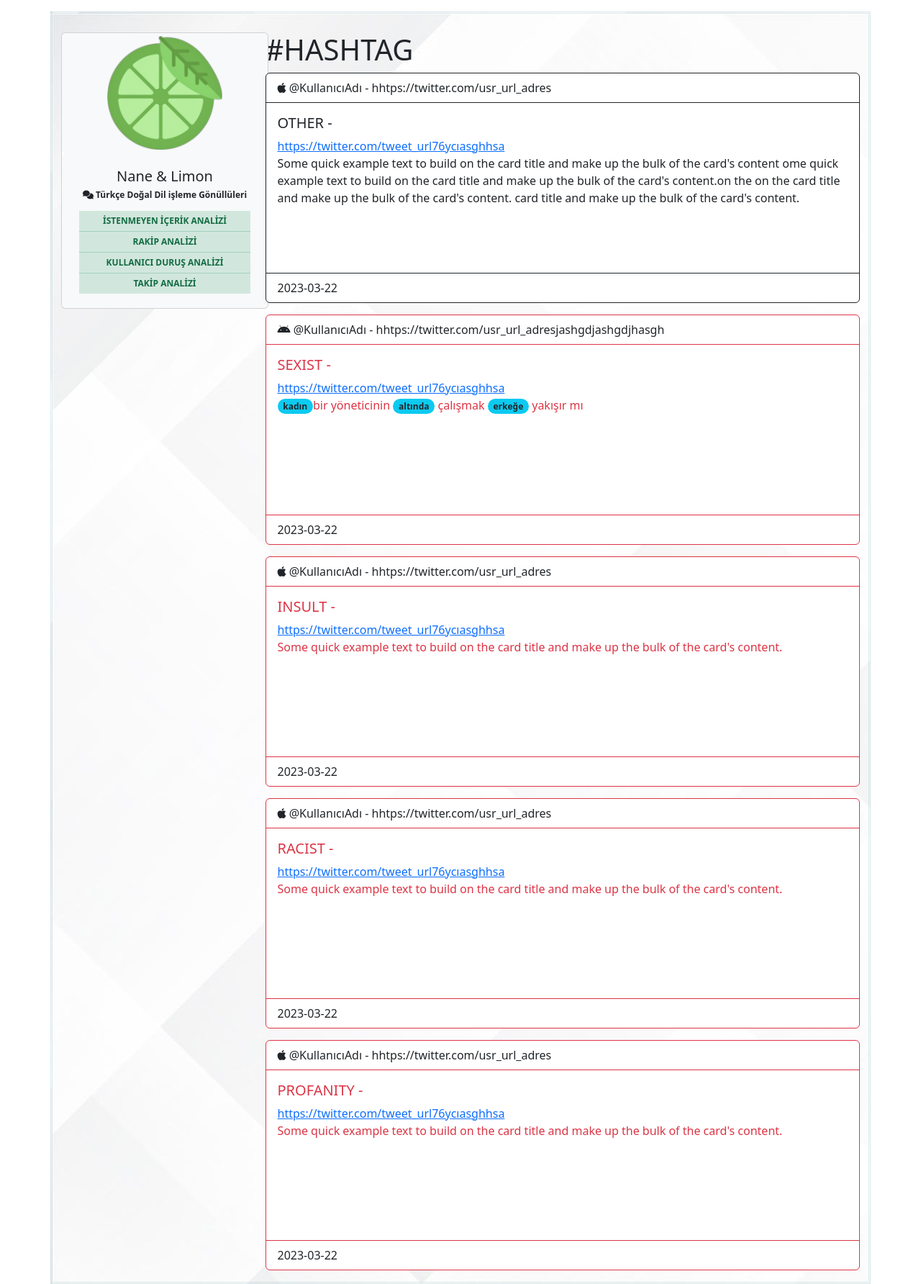
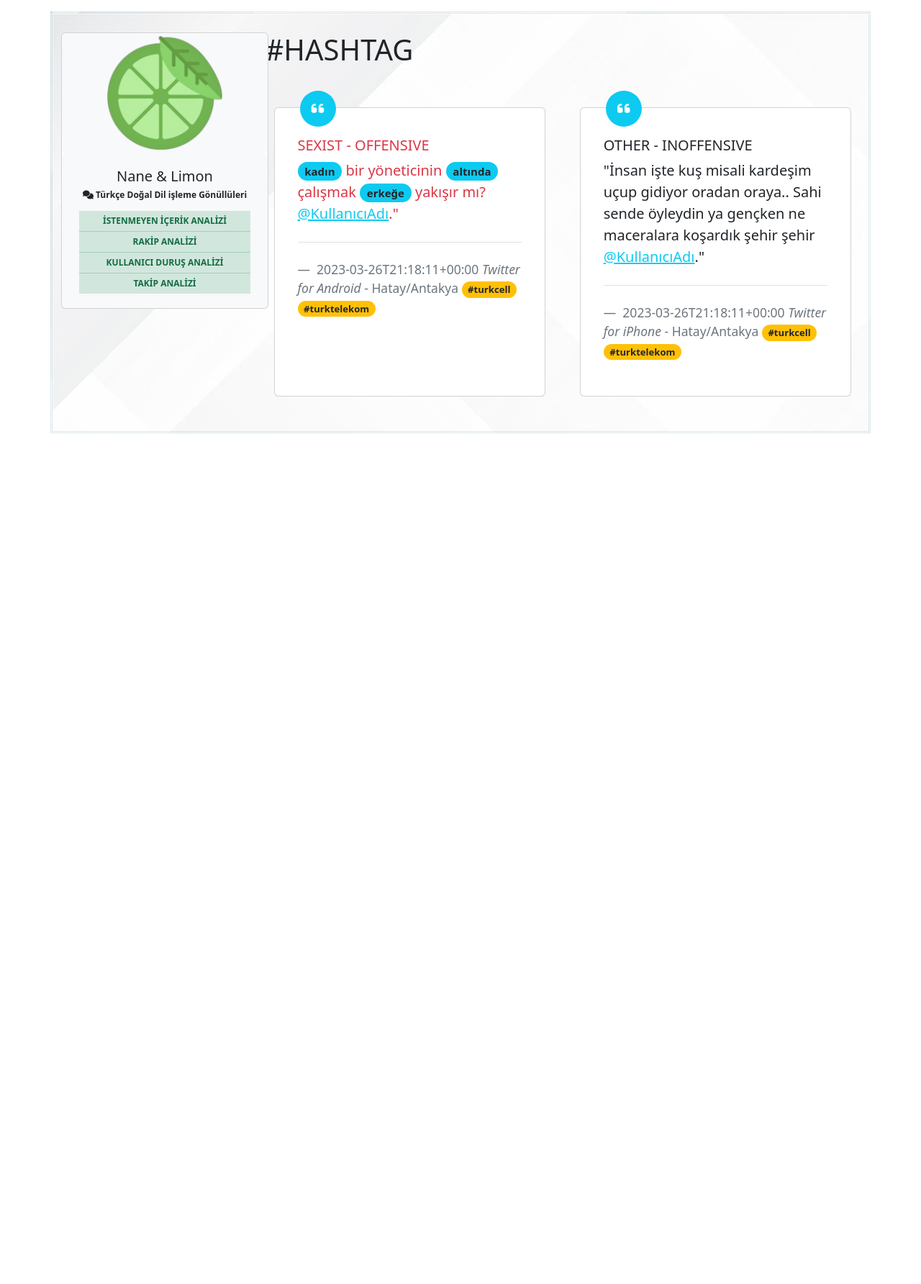
Before and after one commit to nanelimon-organization/social-content-analysis-app, a Flask app: page / in a window 1280 px wide. Shown: the part 56-1840 px from the top of the page at 72% size. After the commit the page ends 658 px from the top, so only its background shows below. Run offline with Flask 2, Linux system fonts and the light colour scheme; some libraries are stand-ins or nearby versions.

Commit message:
feature/new card themas

```diff
--- a/app.py
+++ b/app.py
@@ -7,8 +7,11 @@ app = Flask(__name__)
 
 @app.route('/', methods=['GET'])
 def index():
-    text = '@KullanıcıAdı - hhtps://twitter.com/usr_url_adres'
-    return render_template('index.html', text=text, tarih=datetime.date.today())
+    hashtags= ['turkcell', 'turktelekom']
+    username='@KullanıcıAdı'
+    publish_date= '2023-03-26T21:18:11+00:00'
+
+    return render_template('index.html', hashtags=hashtags, tarih=datetime.date.today(), username=username,publish_date=publish_date)
 
 
 if __name__ == '__main__':
--- a/static/style.css
+++ b/static/style.css
@@ -1,4 +1,22 @@
-.container{
+.container_main{
 	background-image: url(img/4940019.jpg);
 	background-repeat: repeat;
 }
+
+.blockquote-custom {
+  position: relative;
+  font-size: 1.1rem;
+}
+
+
+.blockquote-custom-icon {
+  width: 50px;
+  height: 50px;
+  border-radius: 50%;
+  display: flex;
+  align-items: center;
+  justify-content: center;
+  position: absolute;
+  top: -40px;
+  left: 19px;
+}
--- a/templates/index.html
+++ b/templates/index.html
@@ -1,72 +1,47 @@
-{% extends "layout.html" %}
-
-{% block title %}homepage{% endblock %}
-
-{% block content %}
-
-    <h1>#HASHTAG</h1>
-
-    <div class="row">
-        <div class="col-12">
-            <div class="card border-dark mb-3" style="height: 20rem;">
-              <div class="card-header bg-transparent border-dark"><i class="fa-brands fa-apple"></i> {{ text }}</div>
-              <div class="card-body text-dark">
-                <h5 class="card-title">OTHER -</h5> <span><a href="#">https://twitter.com/tweet_url76ycıasghhsa </a></span>
-                <p class="card-text">Some quick example text to build on the card title and make up the bulk of the card's content
-                    ome quick example text to build on the card title and make up the bulk of the card's content.on the
-                    on the card title and make up the bulk of the card's content. card title and make up the bulk of the card's content.</p>
+{% extends "layout.html" %} {% block title %}homepage{% endblock %} {% block content %} <h1>#HASHTAG</h1>
+<div class="row">
+  <div class="col-6">
+    <div class="container">
+      <section class="mx-auto my-5">
+        <div class="card">
+          <div class="card-body text-danger" style="height: 25rem;">
+            <blockquote class="blockquote blockquote-custom bg-white px-3 pt-4">
+              <div class="blockquote-custom-icon bg-info shadow-1-strong">
+                <i class="fa fa-quote-left text-white"></i>
               </div>
-              <div class="card-footer bg-transparent border-dark">{{ tarih }}</div>
-            </div>
+              <h5 class="card-title">SEXIST - OFFENSIVE</h5>
+              <p class="mb-0 mt-2 font-italic">
+                <span class="badge rounded-pill bg-info text-dark">kadın </span> bir yöneticinin <span class="badge rounded-pill bg-info text-dark">altında </span> çalışmak <span class="badge rounded-pill bg-info text-dark">erkeğe </span> yakışır mı? <a href="#" class="text-info">{{ username }}</a>."
+              </p>
+              <footer class="blockquote-footer pt-4 mt-4 border-top">
+                {{ publish_date }}
+                <cite title="Source Title">Twitter for Android</cite> - <span title="Source Title"> Hatay/Antakya</span> {% for i in hashtags %} <span class="badge rounded-pill bg-warning text-dark">#{{ i }} </span> {% endfor %}
+              </footer>
+            </blockquote>
+          </div>
         </div>
+      </section>
     </div>
-    <div class="row">
-        <div class="col-12">
-            <div class="card border-danger mb-3" style="height: 20rem;">
-              <div class="card-header bg-transparent border-danger"><i class="fa-brands fa-android"></i> {{ text }}jashgdjashgdjhasgh</div>
-              <div class="card-body text-danger">
-                <h5 class="card-title">SEXIST - </h5> <span><a href="#">https://twitter.com/tweet_url76ycıasghhsa </a></span>
-                <p class="card-text"><span class="badge rounded-pill bg-info text-dark">kadın </span>bir yöneticinin <span class="badge rounded-pill bg-info text-dark">altında </span> çalışmak <span class="badge rounded-pill bg-info text-dark">erkeğe </span> yakışır mı</p>
+  </div>
+  <div class="col-6">
+    <div class="container">
+      <section class="mx-auto my-5">
+        <div class="card">
+          <div class="card-body" style="height: 25rem;">
+            <blockquote class="blockquote blockquote-custom bg-white px-3 pt-4">
+              <div class="blockquote-custom-icon bg-info shadow-1-strong">
+                <i class="fa fa-quote-left text-white"></i>
               </div>
-              <div class="card-footer bg-transparent border-danger">{{ tarih }}</div>
-            </div>
+              <h5 class="card-title">OTHER - INOFFENSIVE</h5>
+              <p class="mb-0 mt-2 font-italic"> "İnsan işte kuş misali kardeşim uçup gidiyor oradan oraya.. Sahi sende öyleydin ya gençken ne maceralara koşardık şehir şehir <a href="#" class="text-info">{{ username }}</a>." </p>
+              <footer class="blockquote-footer pt-4 mt-4 border-top">
+                {{ publish_date }}
+                <cite title="Source Title"> Twitter for iPhone</cite> - <span title="Source Title"> Hatay/Antakya</span> {% for i in hashtags %} <span class="badge rounded-pill bg-warning text-dark">#{{ i }} </span> {% endfor %}
+              </footer>
+            </blockquote>
+          </div>
         </div>
+      </section>
     </div>
-    <div class="row">
-        <div class="col-12">
-                <div class="card border-danger mb-3" style="height: 20rem;">
-                  <div class="card-header bg-transparent border-danger"><i class="fa-brands fa-apple"></i> {{ text }}</div>
-                  <div class="card-body text-danger">
-                    <h5 class="card-title">INSULT - </h5> <span><a href="#">https://twitter.com/tweet_url76ycıasghhsa </a></span>
-                    <p class="card-text">Some quick example text to build on the card title and make up the bulk of the card's content.</p>
-                  </div>
-                  <div class="card-footer bg-transparent border-danger">{{ tarih }}</div>
-                </div>
-            </div>
-    </div>
-    <div class="row">
-        <div class="col-12">
-            <div class="card border-danger mb-3" style="height: 20rem;">
-              <div class="card-header bg-transparent border-danger"><i class="fa-brands fa-apple"></i> {{ text }}</div>
-              <div class="card-body text-danger">
-                <h5 class="card-title">RACIST - </h5> <span><a href="#">https://twitter.com/tweet_url76ycıasghhsa </a></span>
-                <p class="card-text">Some quick example text to build on the card title and make up the bulk of the card's content.</p>
-              </div>
-              <div class="card-footer bg-transparent border-danger">{{ tarih }}</div>
-            </div>
-        </div>
-    </div>
-    <div class="row">
-        <div class="col">
-            <div class="card border-danger mb-3" style="height: 20rem;">
-              <div class="card-header bg-transparent border-danger"><i class="fa-brands fa-apple"></i> {{ text }}</div>
-              <div class="card-body text-danger">
-                <h5 class="card-title">PROFANITY - </h5> <span><a href="#">https://twitter.com/tweet_url76ycıasghhsa </a></span>
-                <p class="card-text">Some quick example text to build on the card title and make up the bulk of the card's content.</p>
-              </div>
-              <div class="card-footer bg-transparent border-danger">{{ tarih }}</div>
-            </div>
-        </div>
-    </div>
-
-{% endblock %}
+  </div>
+</div> {% endblock %}
--- a/templates/layout.html
+++ b/templates/layout.html
@@ -11,7 +11,6 @@
     <link rel="stylesheet" href="../static/css/bootstrap-reboot.min.css">
     <link rel="stylesheet" href="../static/css/bootstrap-utilities.min.css">
     <link rel="stylesheet" href="../static/css/bootstrap-utilities.rtl.min.css">
-
     <script src="../static/js/bootstrap.min.js"></script>
     <script src="../static/js/bootstrap.bundle.min.js"></script>
     <script src="../static/js/bootstrap.esm.min.js"></script>
@@ -20,16 +19,17 @@
   <body>
     <nav class="navbar navbar-expand-lg navbar-dark bg-dark">
       <div class="container-fluid">
-        <a class="navbar-brand" href="#"><span><i class="fa-solid fa-chart-line" style="color: #f0f0f0;"></i></span>
-            Social Content Analysis App </a>
+        <a class="navbar-brand" href="#">
+          <span>
+            <i class="fa-solid fa-chart-line" style="color: #f0f0f0;"></i>
+          </span> Social Content Analysis App </a>
       </div>
     </nav>
-<div class="container mt-3" style="border: double rgba(52,128,150,0.16); padding-top: 2%;">
+    <div class="container container_main mt-3" style="border: double rgba(52,128,150,0.16); padding-top: 2%;">
       <div class="row">
         <div class="col-lg-3 col-md-6 mb-4">
           <div class="card text-center" style="width: 18rem;">
             <span class="badge bg-light text-dark">
-
               <div class="text-center">
                 <img src="../static/img/logo.png" class="rounded" style="width: 10rem;" alt="...">
               </div>
@@ -39,7 +39,6 @@
                 <h5 class="card-title">Nane & Limon</h5>
                 <p class="card-text">
                   <i class="fa-solid fa-comments"></i> Türkçe Doğal Dil işleme Gönüllüleri
-
                 <ul class="list-group list-group-flush text-center">
                   <a href="#" class="list-group-item list-group-item-action list-group-item-success">İSTENMEYEN İÇERİK ANALİZİ</a>
                   <a href="#" class="list-group-item list-group-item-action list-group-item-success">RAKİP ANALİZİ</a>
```
Also changed, not shown: requirements.txt (+183 -1 lines). Lines whose indentation alone changed are shown as unchanged.
